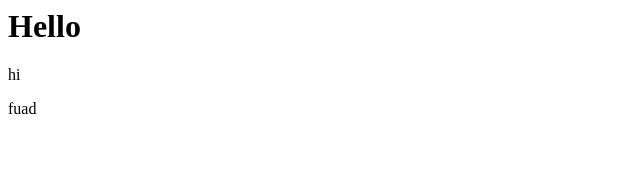
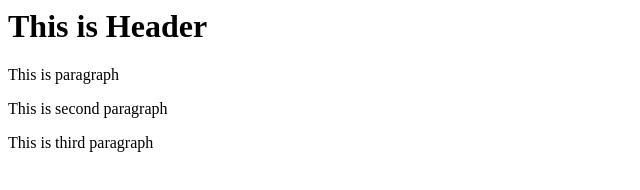
Before and after one commit to Iftekharmahmud/git-test, a website: page index.html in a window 1280 px wide. Shown: the whole page, without its empty margins (0-640 px from the left). Drawn offline with Linux system fonts and the light colour scheme.

Commit message:
fourth commit

```diff
--- a/index.html
+++ b/index.html
@@ -1,3 +1,6 @@
-<h1>Hello</h1>
-<p>hi</p>
-<p>fuad</p>
+<h1>This is Header</h1>
+
+<p>This is paragraph</p>
+
+<p>This is second paragraph</p>
+<p>This is third paragraph</p>
```
Also changed, not shown: package.json (added, +24 -0 lines), 2 other files.
